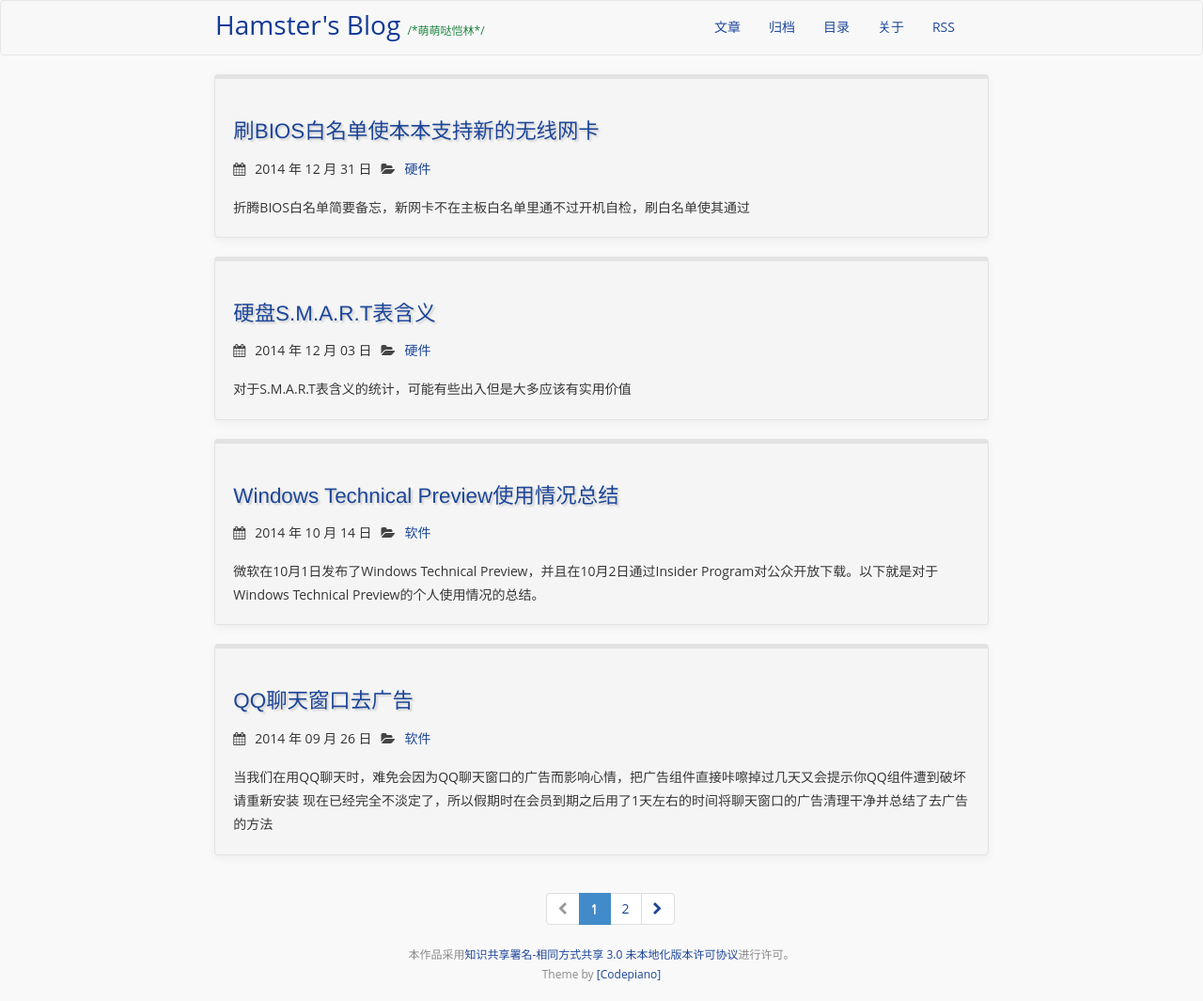
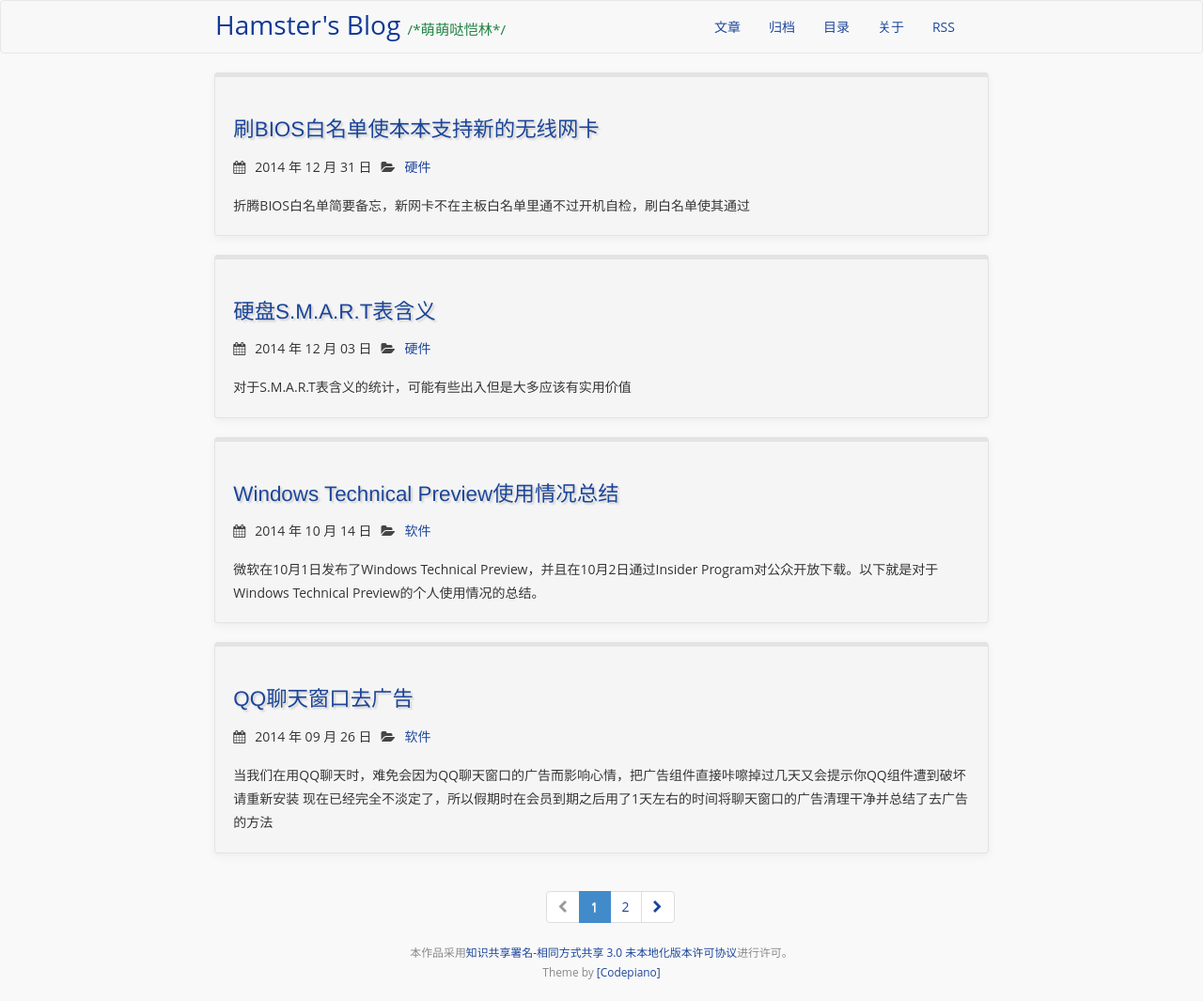
Before and after one commit to iHamsterball/ihamsterball.github.io, a Jekyll site: the page built from index.html, in a window 1280 px wide. Shown: the whole page at 94% size. Built offline with Jekyll 4.4.1, drawn with Linux system fonts in a browser that asks for light colours; nearby versions of some CDN libraries; some web fonts are replaced; library files that are not in the unit come from our copies; Markdown is read by kramdown in place of the engine named in the settings; the list of posts is cut into pages by our own code.

Commit message:
Revert "Fix navi bar English & Chinese font alignment"
This reverts commit c4d712527bb70e81dfb4e7fabc34e0b47a46f9a2.

```diff
--- a/css/typo.css
+++ b/css/typo.css
@@ -86,7 +86,7 @@
 	text-decoration: line-through;
 }
 
-address, caption, cite, code, dfn, em, th, var {
+address, caption, cite, code, dfn, th, var {
 	font-style: normal;
 	font-weight: 400;
 }
@@ -165,7 +165,6 @@
 
 /* 底部印刷体、版本等标记 */
 small {
-	font-size: 12px;
 	color: #888;
 }
 
@@ -190,7 +189,6 @@
 
 h1, h2, h3, h4, h5, h6{
 	font-weight: 500;
-	font-weight: 800\9;
     font-family: Helvetica Neue,Hiragino Sans GB,WenQuanYi Micro Hei,Verdana,"Microsoft Yahei",sans-serif;
 	color:#333;
 }
```
